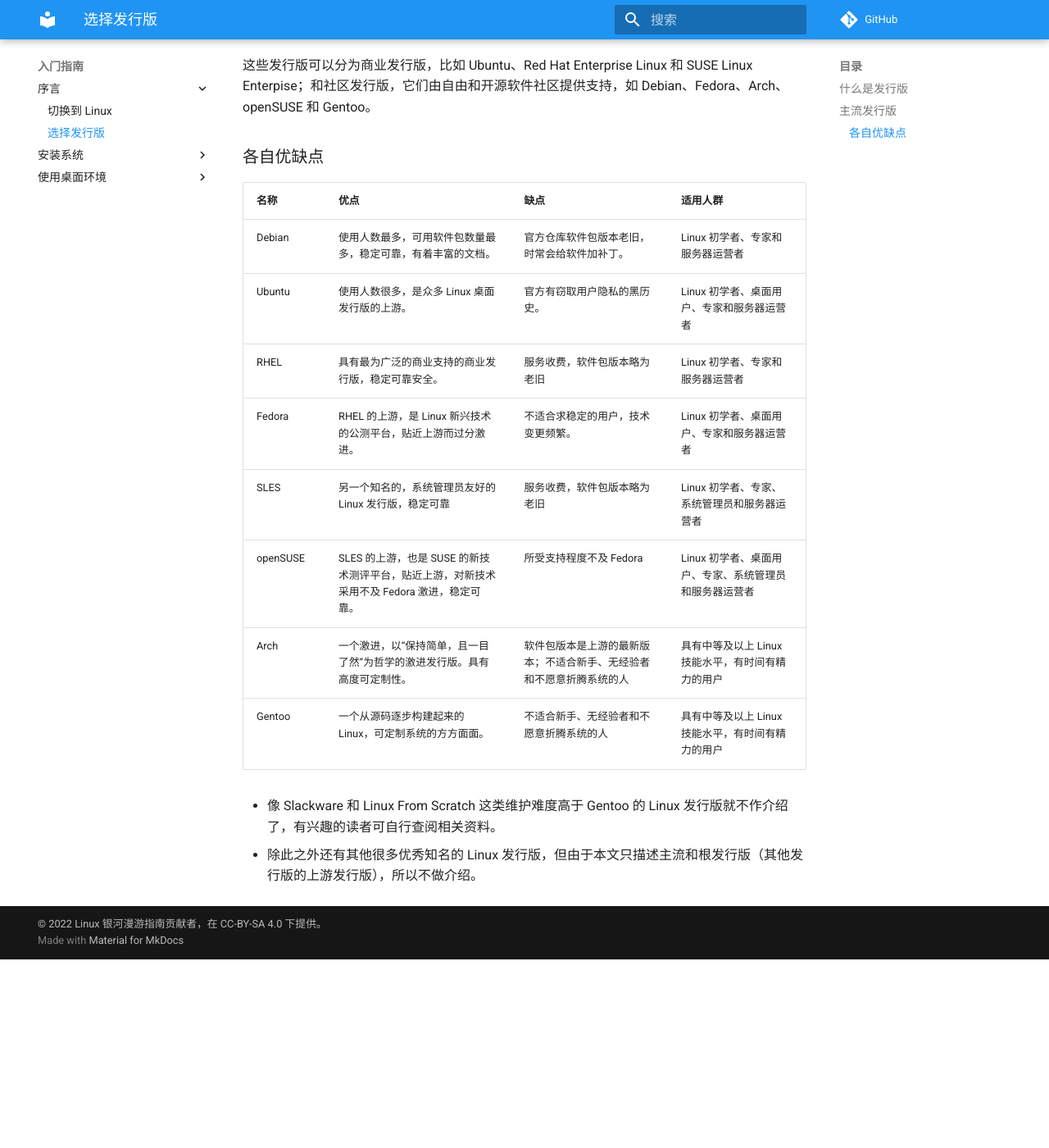
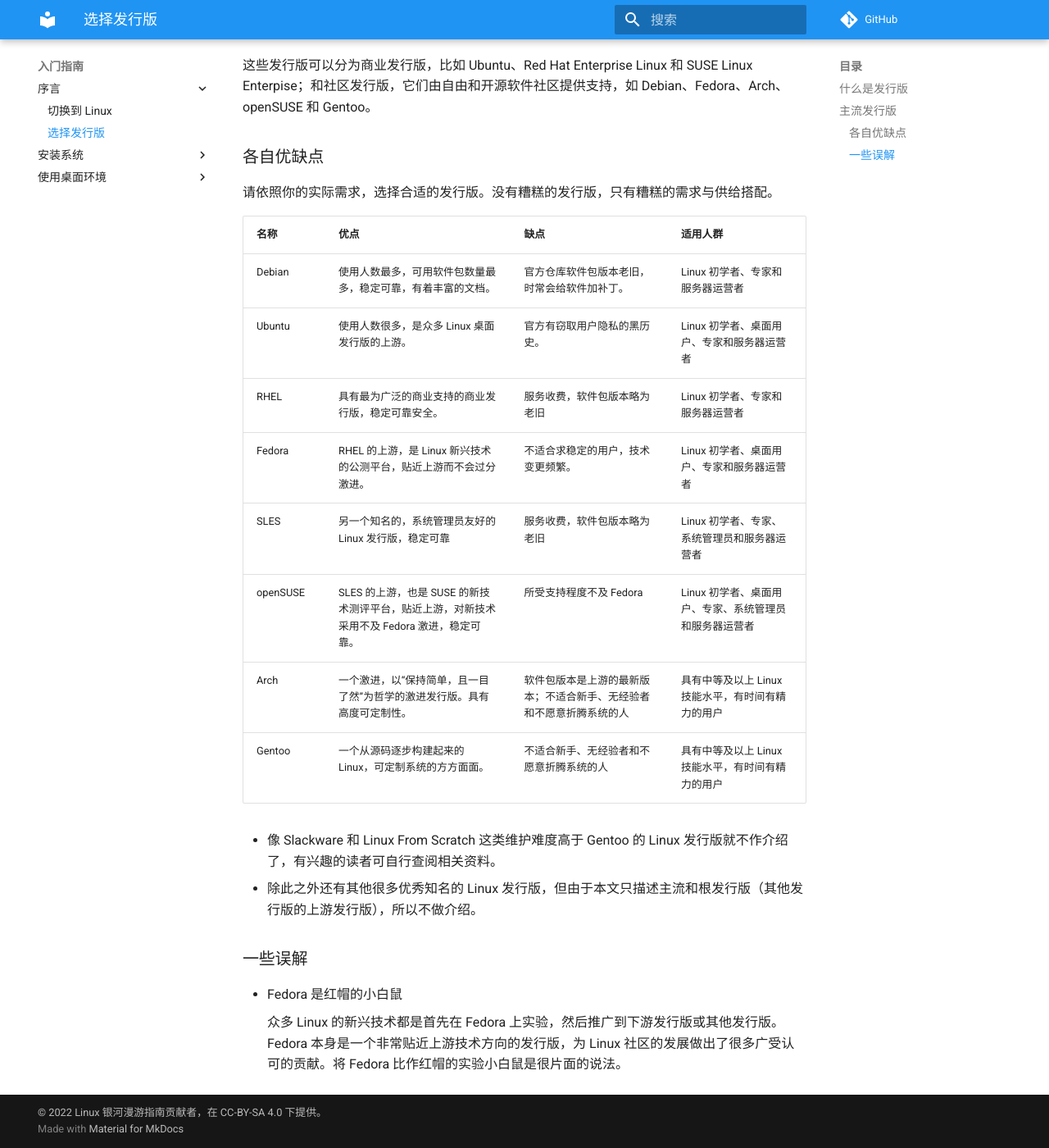
Before and after one commit to linuxhitchhiker/THGLG, an MkDocs documentation site: the page built from docs/basic/prologue/choosing-distribution.md, in a window 1280 px wide and 1400 px high, scrolled down 658 px. Shown: the whole window at 82% size. Built offline with MkDocs 1.6.1 and Material for MkDocs 9.7.7, drawn with Linux system fonts in a browser that asks for light colours; comment, search, counter and statistics services are not loaded; before the commit the page ends 1828 px from its top, so only the background shows below that.

Commit message:
Update choosing-distribution.md

```diff
--- a/docs/basic/prologue/choosing-distribution.md
+++ b/docs/basic/prologue/choosing-distribution.md
@@ -18,12 +18,14 @@ Linux 当前的主流/根发行版有：[Debian](https://www.debian.org/)、[Ubu
 
 ### 各自优缺点
 
+请依照你的实际需求，选择合适的发行版。没有糟糕的发行版，只有糟糕的需求与供给搭配。
+
 |名称|优点|缺点|适用人群|
 |---|---|---|---|
 |Debian|使用人数最多，可用软件包数量最多，稳定可靠，有着丰富的文档。|官方仓库软件包版本老旧，时常会给软件加补丁。|Linux 初学者、专家和服务器运营者|
 |Ubuntu|使用人数很多，是众多 Linux 桌面发行版的上游。|官方有窃取用户隐私的黑历史。|Linux 初学者、桌面用户、专家和服务器运营者|
 |RHEL|具有最为广泛的商业支持的商业发行版，稳定可靠安全。|服务收费，软件包版本略为老旧|Linux 初学者、专家和服务器运营者|
-|Fedora|RHEL 的上游，是 Linux 新兴技术的公测平台，贴近上游而过分激进。|不适合求稳定的用户，技术变更频繁。|Linux 初学者、桌面用户、专家和服务器运营者|
+|Fedora|RHEL 的上游，是 Linux 新兴技术的公测平台，贴近上游而不会过分激进。|不适合求稳定的用户，技术变更频繁。|Linux 初学者、桌面用户、专家和服务器运营者|
 |SLES|另一个知名的，系统管理员友好的 Linux 发行版，稳定可靠|服务收费，软件包版本略为老旧|Linux 初学者、专家、系统管理员和服务器运营者|
 |openSUSE|SLES 的上游，也是 SUSE 的新技术测评平台，贴近上游，对新技术采用不及 Fedora 激进，稳定可靠。|所受支持程度不及 Fedora|Linux 初学者、桌面用户、专家、系统管理员和服务器运营者|
 |Arch|一个激进，以“保持简单，且一目了然”为哲学的激进发行版。具有高度可定制性。|软件包版本是上游的最新版本；不适合新手、无经验者和不愿意折腾系统的人|具有中等及以上 Linux 技能水平，有时间有精力的用户|
@@ -31,3 +33,8 @@ Linux 当前的主流/根发行版有：[Debian](https://www.debian.org/)、[Ubu
 
 - 像 Slackware 和 Linux From Scratch 这类维护难度高于 Gentoo 的 Linux 发行版就不作介绍了，有兴趣的读者可自行查阅相关资料。
 - 除此之外还有其他很多优秀知名的 Linux 发行版，但由于本文只描述主流和根发行版（其他发行版的上游发行版），所以不做介绍。
+
+### 一些误解
+
+- Fedora 是红帽的小白鼠</p>
+        众多 Linux 的新兴技术都是首先在 Fedora 上实验，然后推广到下游发行版或其他发行版。Fedora 本身是一个非常贴近上游技术方向的发行版，为 Linux 社区的发展做出了很多广受认可的贡献。将 Fedora 比作红帽的实验小白鼠是很片面的说法。
```
